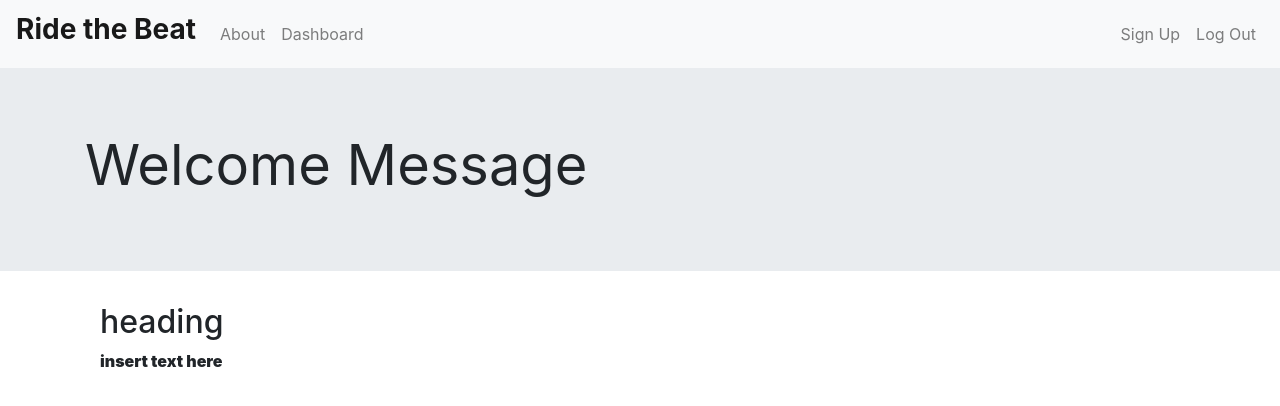
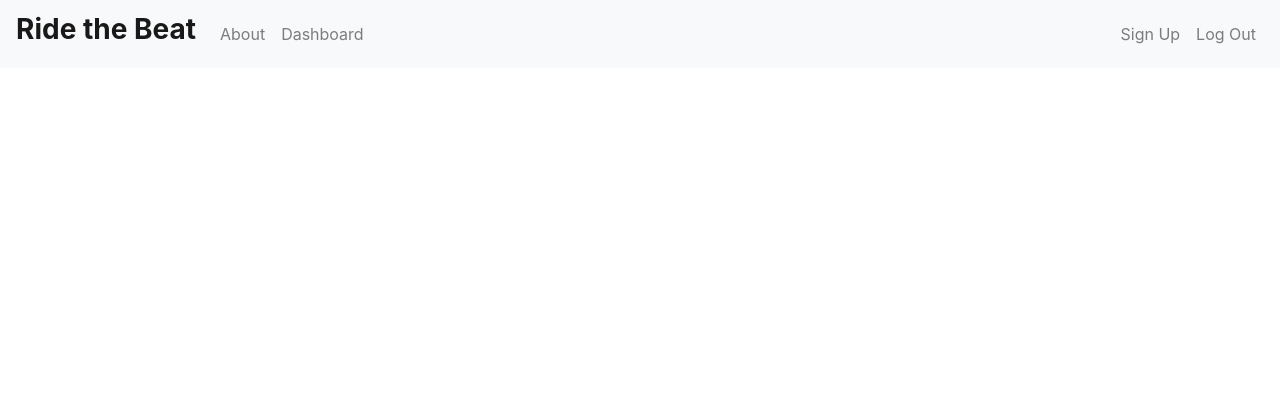
Before and after one commit to louis-z-chen/Ride-the-Beat, a PHP site: page /home.php in a window 1280 px wide. Shown: the top 406 px of the page. Run offline with PHP 8.4, Linux system fonts and the light colour scheme.

Commit message:
pictures folder

```diff
--- a/home.php
+++ b/home.php
@@ -22,27 +22,6 @@
 <body>
 	<?php require "menu.php"; ?>
 
-	<header>
-		<div class="jumbotron jumbotron-fluid">
-			<div class="container">
-				<h1 class="display-4"><strong>Welcome Message<strong></h1>
-			</div>
-		</div>
-	</header>
-
-	<div class="container-fluid container container_custom">
-
-		<div class="container">
-			<div class="row">
-				<div class="col col-12 col-md-4 col-lg-4 info">
-					<h2>heading</h2>
-					<p>insert text here</p>
-				</div>
-			</div>
-		</div>
-
-	</div>
-
 
 
 	<!-- Required meta tags -->
--- a/login_signup.php
+++ b/login_signup.php
@@ -68,6 +68,7 @@ else {
 	.signup{
 		width:48%
 	}
+
 	#green-button{
 		background-color: #1DB954;
 		width: 100%;
```
Also changed, not shown: welcome.php (renamed from welcome/welcome.php, +6 -4 lines), images/Logo3.png (renamed from welcome/Logo3.png), images/ridethebeattext.png (renamed from welcome/ridethebeattext.png).
